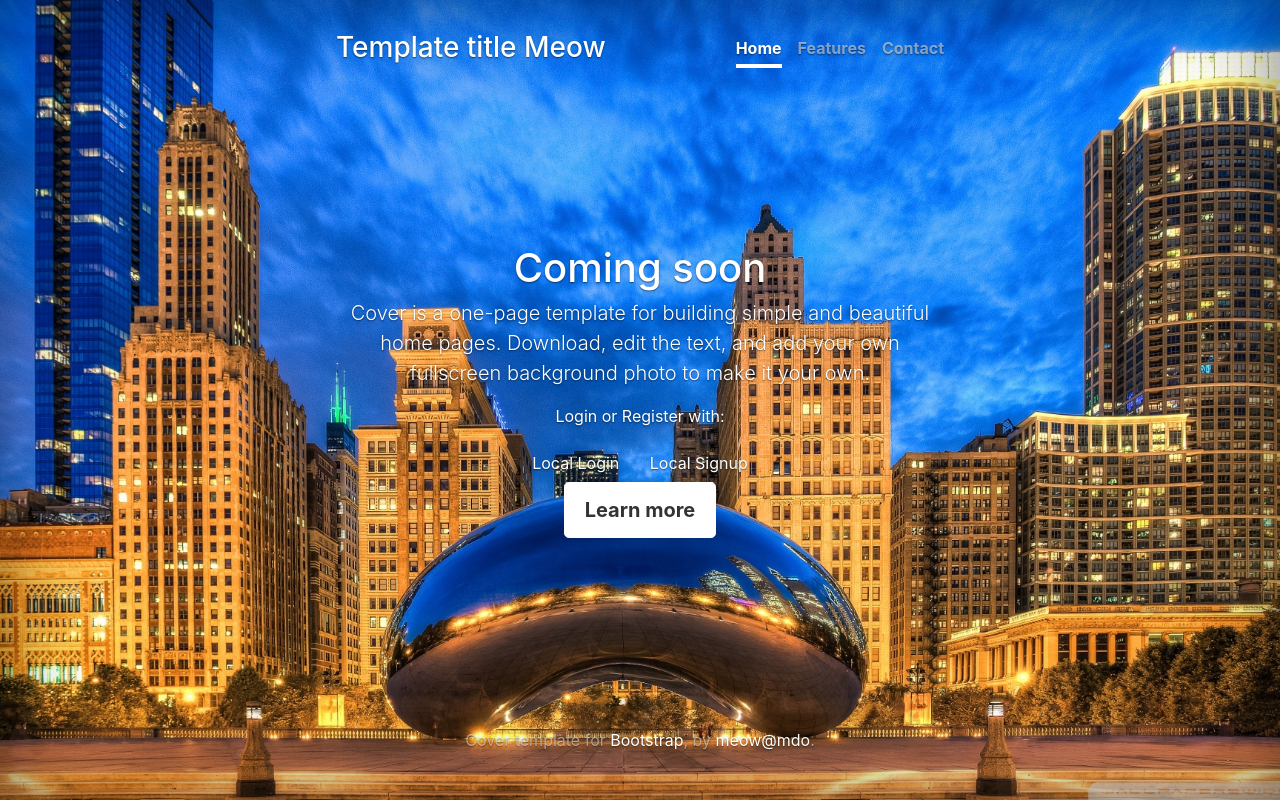
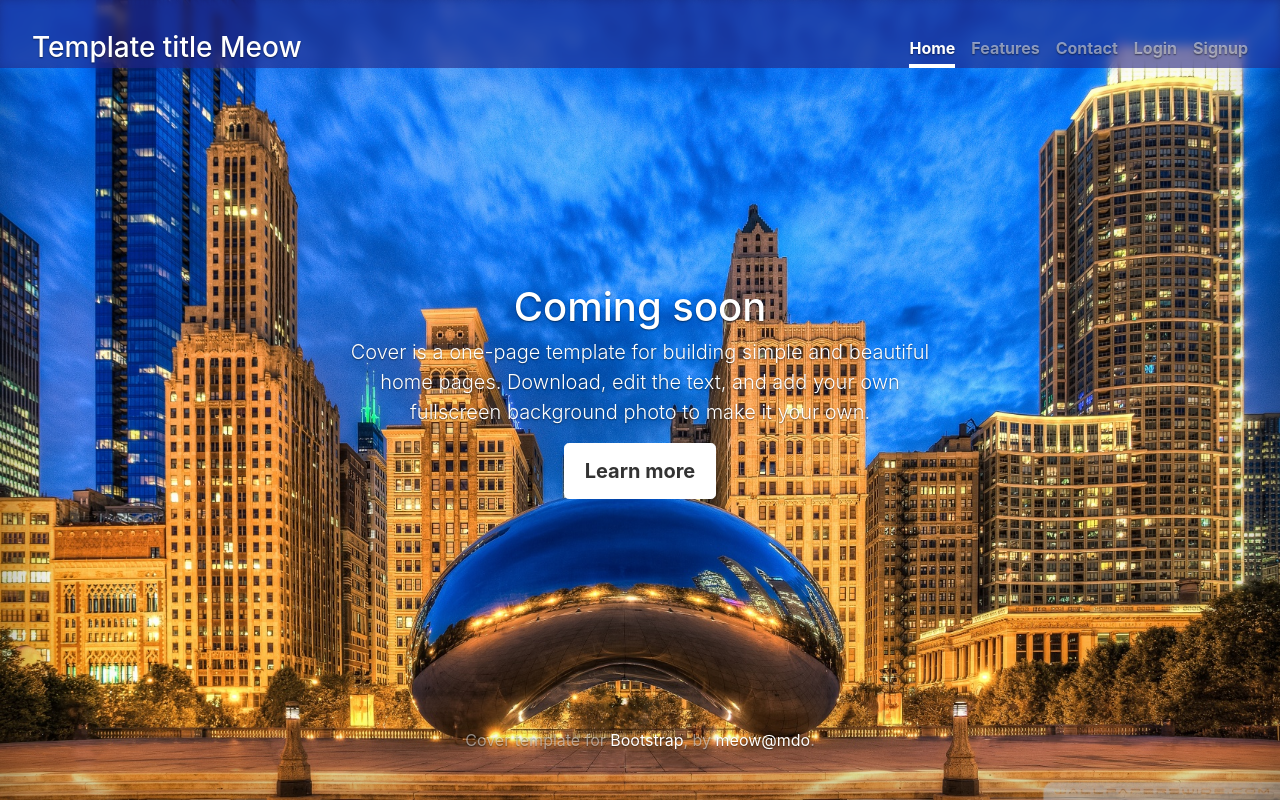
Before and after one commit to cwang100/sample-node, a Node server app: page / in a window 1280 px wide. Run offline with Node 20, Linux system fonts and the light colour scheme; some libraries are stand-ins or nearby versions.

Commit message:
move login&sign up to header, stylize header

```diff
--- a/public/css/styles.css
+++ b/public/css/styles.css
@@ -161,6 +161,17 @@ body {
 
 .background_chicago_img {
   background-image: url("../img/chicago_cloud_gate.jpg");
-  background-position: center;
-  background-size: cover;
+  background-size: 100% 100%;
 }
+
+.header {
+  width:100%;
+}
+
+.header_blur_mask {
+  width:100%;
+  background-size: 100%;
+
+  -webkit-filter: blur(5px);
+  filter: blur(5px);
+}
--- /dev/null
+++ b/public/js/style/header.js
@@ -0,0 +1,6 @@
+$(".site-wrapper").addClass('background_chicago_img');
+$(".header").css('background-color','rgba(37, 36, 131, 0.61)');
+
+var header_height = $(".header").css('height');
+$(".header_blur_mask").css('height',header_height);
+$(".header_blur_mask").css('background-image','url("../img/chicago_cloud_gate.jpg")');
--- a/views/header.ejs
+++ b/views/header.ejs
@@ -1,11 +1,13 @@
-
-<div class="masthead clearfix">
+<div class="masthead clearfix header_blur_mask"></div>
+<div class="masthead clearfix header">
   <div class="inner">
     <h3 class="masthead-brand">Template title Meow</h3>
     <nav class="nav nav-masthead">
       <a href="/index" class="nav-link active" href="#">Home</a>
       <a class="nav-link" href="#">Features</a>
       <a class="nav-link" href="#">Contact</a>
+      <a href="/login" class="nav-link">Login</a>
+      <a href="/signup" class="nav-link">Signup</a>
     </nav>
   </div>
 </div>
--- a/views/index.ejs
+++ b/views/index.ejs
@@ -3,19 +3,9 @@
 <div class="inner cover">
   <h1 class="cover-heading">Coming soon</h1>
   <p class="lead">Cover is a one-page template for building simple and beautiful home pages. Download, edit the text, and add your own fullscreen background photo to make it your own.</p>
-  <div class="container">
-    <div class="text-center">
-        <p>Login or Register with:</p>
-
-        <a href="/login" class="btn btn-default"><span class="fa fa-user"></span> Local Login</a>
-        <a href="/signup" class="btn btn-default"><span class="fa fa-user"></span> Local Signup</a>
-    </div>
-  </div>
   <p class="lead">
     <a href="#" class="btn btn-lg btn-secondary">Learn more</a>
   </p>
 </div>
 
-<script>
-  $(".site-wrapper").addClass('background_chicago_img');
-</script>
+<script type="text/javascript" src="js/style/header.js"></script>
--- a/views/layout.ejs
+++ b/views/layout.ejs
@@ -13,13 +13,12 @@
     <script src="js/popper.min.js"></script>
     <script src="js/bootstrap.min.js"></script>
 
+    <% include header.ejs %>
     <div class="site-wrapper">
 
       <div class="site-wrapper-inner">
 
         <div class="cover-container">
-
-          <% include header.ejs %>
 
           <div class="container">
             <div class="starter-template">
```
